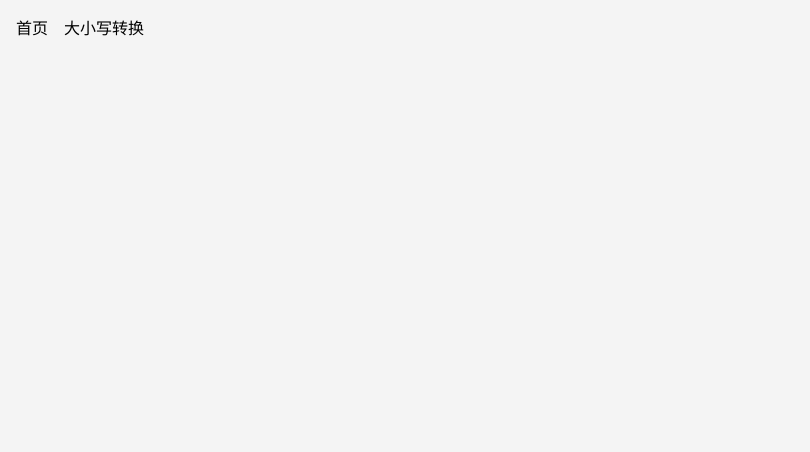
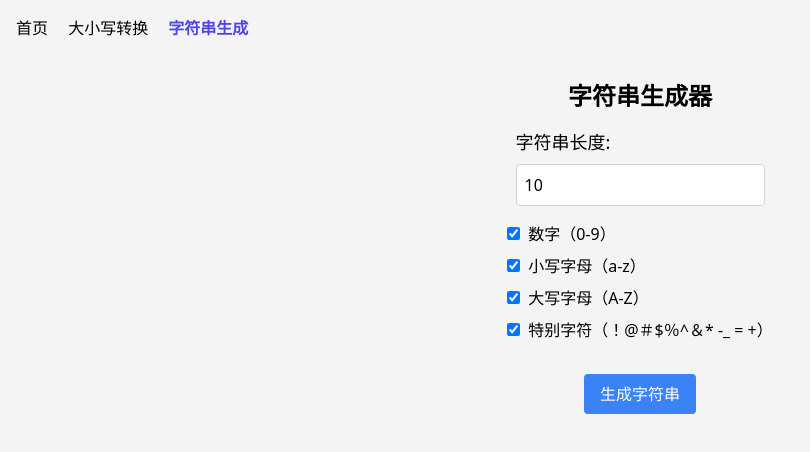
Before and after one commit to bitdan/Hump-Conversion, a Vue app: page /string-generator in a window 1280 px wide. Before the commit this address had no page. Shown: the top 452 px of the page, without its empty margins (0-810 px from the left). Built offline with nearby package versions, Linux system fonts and the light colour scheme.

Commit message:
feat(navigation): 动态生成导航菜单并添加新功能

```diff
--- a/src/App.vue
+++ b/src/App.vue
@@ -1,9 +1,16 @@
 <template>
   <div class="container mx-auto p-4">
-    <!-- 导航菜单 -->
+    <!-- 动态生成导航菜单 -->
     <nav class="mb-4">
-      <router-link to="/" class="mr-4">首页</router-link>
-      <router-link to="/case-converter">大小写转换</router-link>
+      <router-link
+          v-for="route in routes"
+          :key="route.name"
+          :to="route.path"
+          class="mr-4"
+          active-class="router-link-active"
+      >
+        {{ route.meta?.title || route.name }}  <!-- 使用 meta.title 作为显示名称 -->
+      </router-link>
     </nav>
 
     <!-- 路由视图 -->
@@ -12,10 +19,17 @@
 </template>
 
 <script setup>
-// 不需要额外的导入，因为路由已经在main.js中全局注册
+import {useRouter} from 'vue-router'
+
+// 获取路由对象
+const router = useRouter()
+
+// 获取所有路由信息，过滤掉没有 name 的路由
+const routes = router.options.routes.filter(route => route.name && route.path !== '*')
 </script>
 
 <style>
+/* 自定义的激活链接样式 */
 .router-link-active {
   color: #4F46E5;
   font-weight: bold;
--- /dev/null
+++ b/src/components/StringGenerator.vue
@@ -0,0 +1,77 @@
+<template>
+  <div class="flex flex-col items-center p-6">
+    <h1 class="text-2xl font-bold mb-4">字符串生成器</h1>
+
+    <div class="mb-4">
+      <label for="length" class="block text-lg mb-2">字符串长度:</label>
+      <input
+          type="number"
+          v-model="length"
+          id="length"
+          min="1"
+          class="p-2 border border-gray-300 rounded"
+      />
+    </div>
+
+    <div class="mb-4 space-y-2">
+      <div>
+        <input type="checkbox" v-model="includeNumbers" id="numbers" class="mr-2"/>
+        <label for="numbers">数字（0-9）</label>
+      </div>
+      <div>
+        <input type="checkbox" v-model="includeLowercase" id="lowercase" class="mr-2"/>
+        <label for="lowercase">小写字母（a-z）</label>
+      </div>
+      <div>
+        <input type="checkbox" v-model="includeUppercase" id="uppercase" class="mr-2"/>
+        <label for="uppercase">大写字母（A-Z）</label>
+      </div>
+      <div>
+        <input type="checkbox" v-model="includeSpecial" id="special" class="mr-2"/>
+        <label for="special">特别字符（！@＃$％^＆* -_ = +）</label>
+      </div>
+    </div>
+
+    <button @click="generateString" class="bg-blue-500 text-white px-4 py-2 rounded mt-4 hover:bg-blue-600">生成字符串</button>
+
+    <div v-if="generatedString" class="mt-4 text-xl">
+      <p>生成的字符串: <strong>{{ generatedString }}</strong></p>
+    </div>
+  </div>
+</template>
+
+<script>
+export default {
+  data() {
+    return {
+      length: 10,
+      generatedString: '',
+      includeNumbers: true,
+      includeLowercase: true,
+      includeUppercase: true,
+      includeSpecial: true,
+    };
+  },
+  methods: {
+    generateString() {
+      let characters = '';
+      if (this.includeNumbers) characters += '0123456789';
+      if (this.includeLowercase) characters += 'abcdefghijklmnopqrstuvwxyz';
+      if (this.includeUppercase) characters += 'ABCDEFGHIJKLMNOPQRSTUVWXYZ';
+      if (this.includeSpecial) characters += '！@＃$％^＆*-_+=';
+
+      if (!characters) {
+        alert('请选择至少一个字符集');
+        return;
+      }
+
+      let result = '';
+      for (let i = 0; i < this.length; i++) {
+        const randomIndex = Math.floor(Math.random() * characters.length);
+        result += characters[randomIndex];
+      }
+      this.generatedString = result;
+    },
+  },
+};
+</script>
--- a/src/router/index.js
+++ b/src/router/index.js
@@ -1,17 +1,26 @@
 import { createRouter, createWebHistory } from 'vue-router'
-import Home from '../components/Home.vue'  // 新增引入
+import Home from '../components/Home.vue'
 import CaseConverter from '../components/CaseConverter.vue'
+import StringGenerator from "../components/StringGenerator.vue";
 
 const routes = [
     {
         path: '/',
         name: 'Home',
-        component: Home  // 使用新的 Home 组件
+        component: Home,
+        meta: { title: '首页' }  // 使用 meta 存储显示名称
     },
     {
         path: '/case-converter',
         name: 'CaseConverter',
-        component: CaseConverter
+        component: CaseConverter,
+        meta: { title: '大小写转换' }  // 使用 meta 存储显示名称
+    },
+    {
+        path: '/string-generator',
+        name: 'StringGenerator',
+        component: StringGenerator,
+        meta: { title: '字符串生成' }  // 使用 meta 存储显示名称
     }
 ]
 
```
